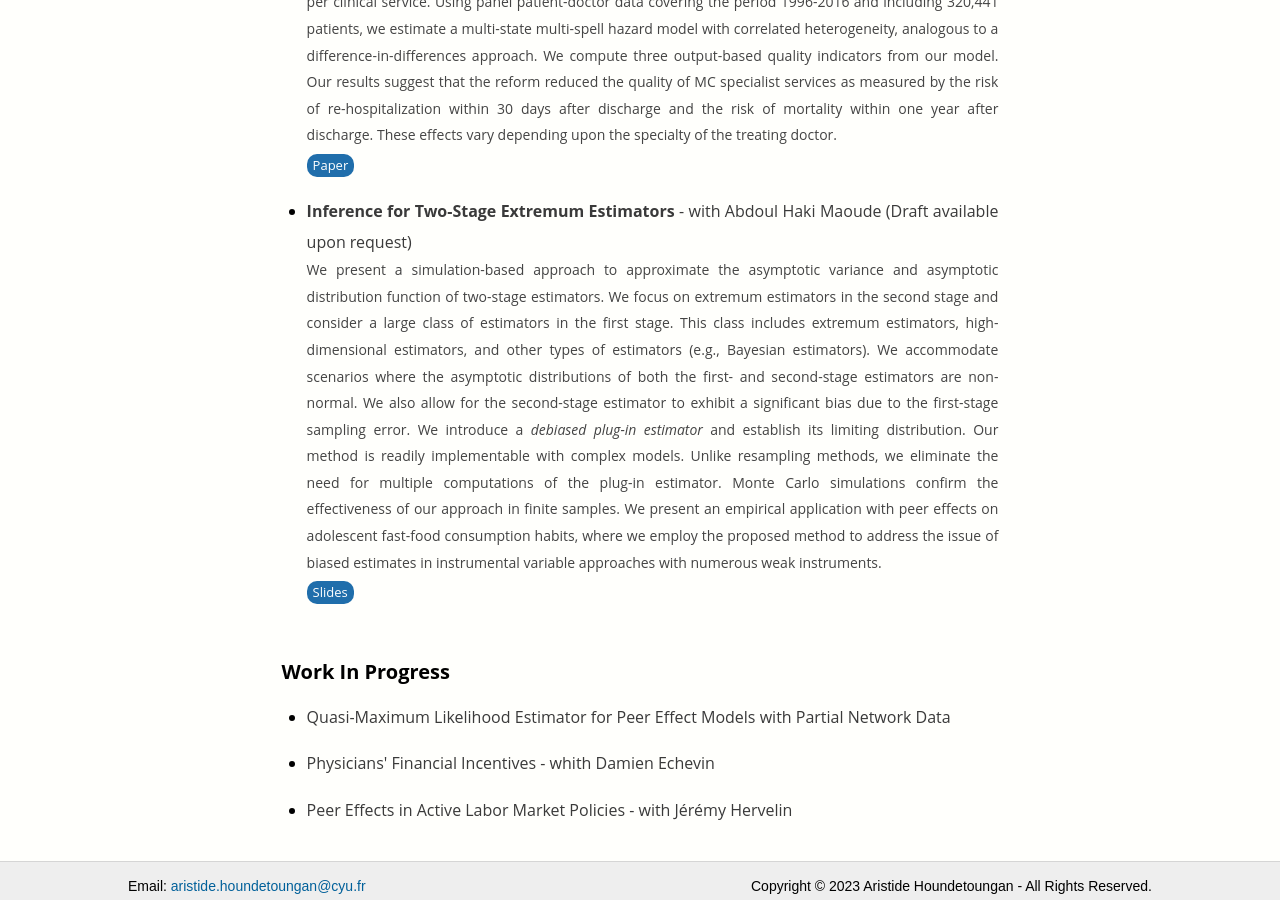
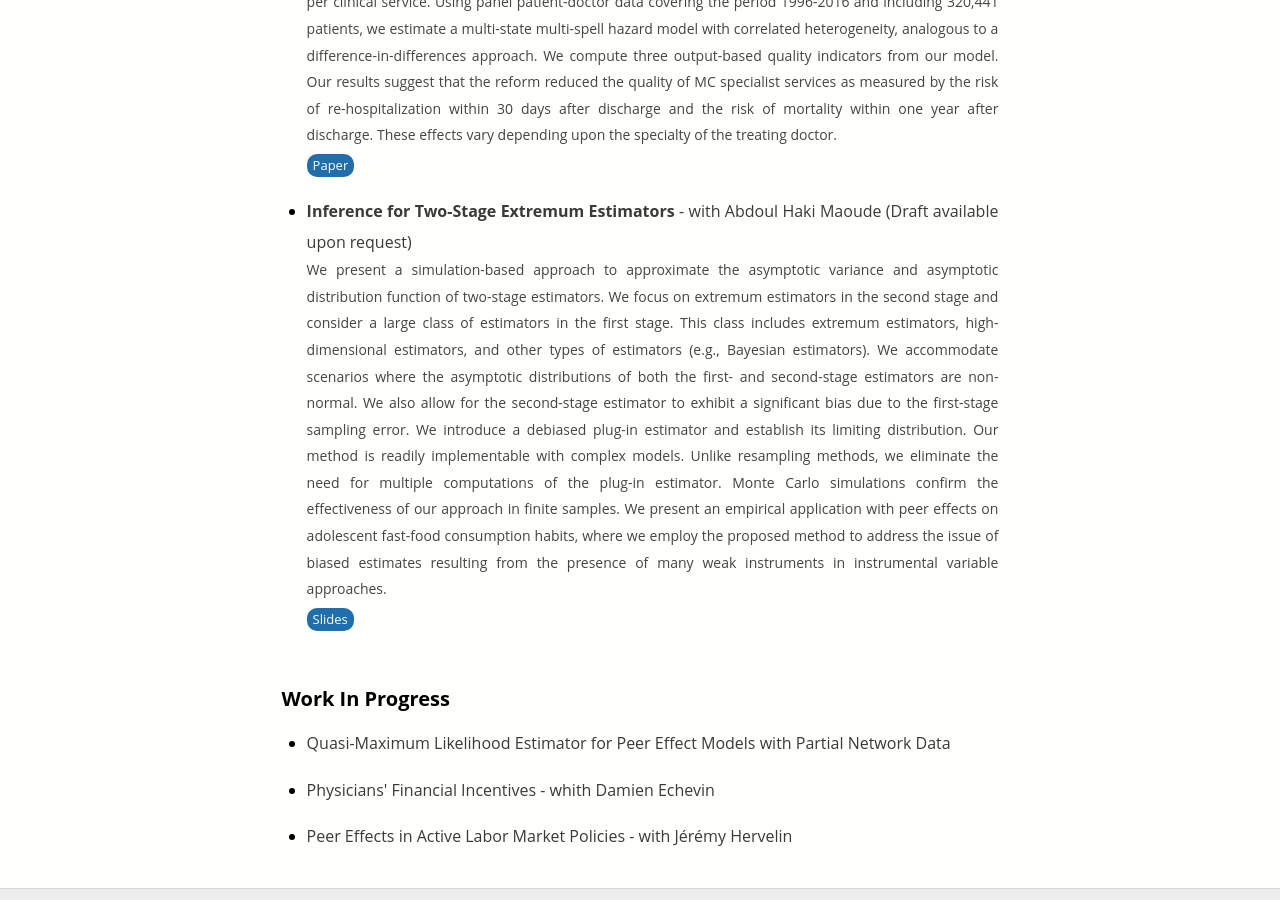
Before and after one commit to ahoundetoungan/ahoundetoungan.github.io, a Jekyll site: the page built from research/index.html, in a window 1280 px wide and 900 px high, scrolled down 1926 px. Built offline with Jekyll 4.4.1, drawn with Linux system fonts in a browser that asks for light colours.

Commit message:
research

```diff
--- a/research/index.html
+++ b/research/index.html
@@ -56,7 +56,7 @@
       <a type="button" class="button"  href="https://www.cirano.qc.ca/files/publications/2023s-19.pdf" target="_blank">Paper</a>
     </li>
     <li><p class="nomarginafter"><b>Inference for Two-Stage Extremum Estimators</b> - with Abdoul Haki Maoude (Draft available upon request)</p>
-      <p class="nomarginafter nomarginbefore descriptif">We present a simulation-based approach to approximate the asymptotic variance and asymptotic distribution function of two-stage estimators. We focus on extremum estimators in the second stage and consider a large class of estimators in the first stage. This class includes extremum estimators, high-dimensional estimators, and other types of estimators (e.g., Bayesian estimators). We accommodate scenarios where the asymptotic distributions of both the first- and second-stage estimators are non-normal. We also allow for the second-stage estimator to exhibit a significant bias due to the first-stage sampling error. We introduce a <em>debiased plug-in estimator</em> and establish its limiting distribution. Our method is readily implementable with complex models.  Unlike resampling methods, we eliminate the need for multiple computations of the plug-in estimator. Monte Carlo simulations confirm the effectiveness of our approach in finite samples. We present an empirical application with peer effects on adolescent fast-food consumption habits, where we employ the proposed method to address the issue of biased estimates in instrumental variable approaches with numerous weak instruments.</p>
+      <p class="nomarginafter nomarginbefore descriptif">We present a simulation-based approach to approximate the asymptotic variance and asymptotic distribution function of two-stage estimators. We focus on extremum estimators in the second stage and consider a large class of estimators in the first stage. This class includes extremum estimators, high-dimensional estimators, and other types of estimators (e.g., Bayesian estimators). We accommodate scenarios where the asymptotic distributions of both the first- and second-stage estimators are non-normal. We also allow for the second-stage estimator to exhibit a significant bias due to the first-stage sampling error. We introduce a debiased plug-in estimator and establish its limiting distribution. Our method is readily implementable with complex models.  Unlike resampling methods, we eliminate the need for multiple computations of the plug-in estimator. Monte Carlo simulations confirm the effectiveness of our approach in finite samples. We present an empirical application with peer effects on adolescent fast-food consumption habits, where we employ the proposed method to address the issue of biased estimates resulting from the presence of many weak instruments in instrumental variable approaches.</p>
       <a type="button" class="button"  href="/files/Papers/2SAsymptotic_slides.pdf" target="_blank">Slides</a>
     </li>
   </ul>
```
